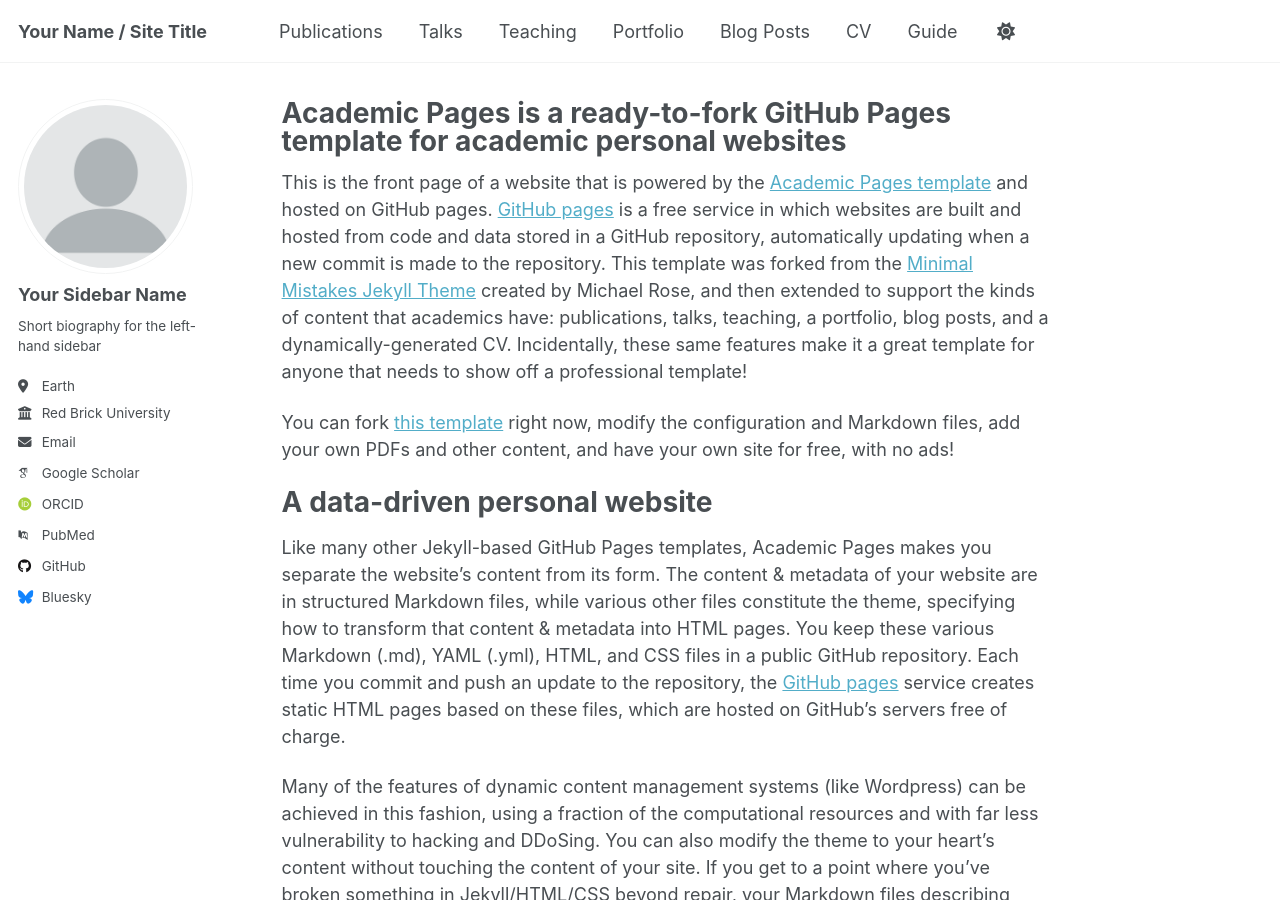
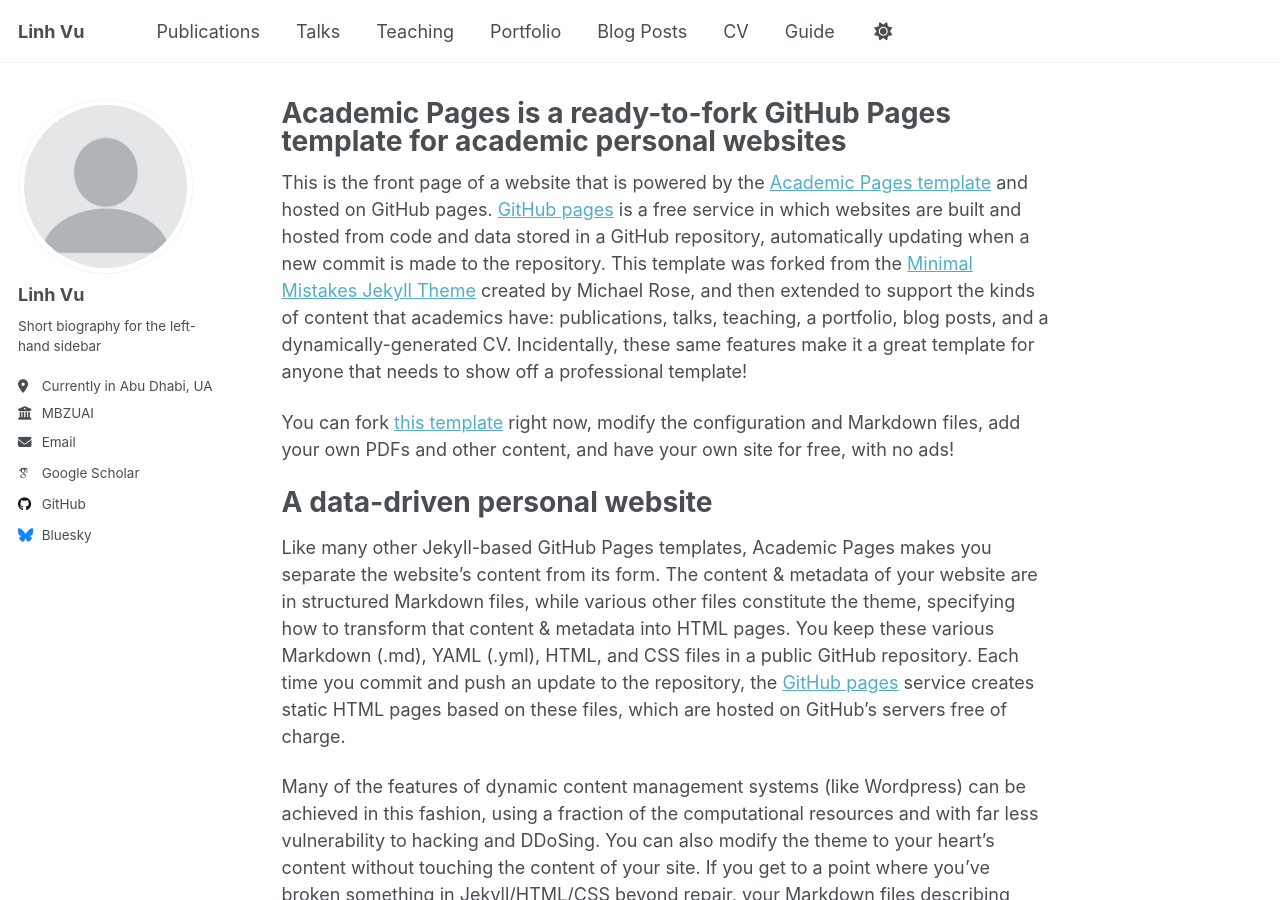
Before and after one commit to lvu5/lvu5.github.io, a Jekyll site: the page built from _pages/about.md, in a window 1280 px wide and 900 px high. Built offline with Jekyll 4.4.1, drawn with Linux system fonts in a browser that asks for light colours; some web fonts are replaced; a script that is not in the unit is left out.

Commit message:
Update _config.yml

```diff
--- a/_config.yml
+++ b/_config.yml
@@ -9,7 +9,7 @@
 # Basic Site Settings
 locale                   : "en-US"
 site_theme               : "default" # Currently available options are "default", "air"
-title                    : "Your Name / Site Title"
+title                    : "Linh Vu"
 title_separator          : "-"
 name                     : &name "Your Name"
 description              : &description "Your Name's academic portfolio"   # Update this with a general description of your site, this is the default if not overridden by a page
@@ -24,31 +24,31 @@ repository               : "academicpages/academicpages.github.io"
 author:
   # Biographic information
   avatar           : "profile.png"
-  name             : "Your Sidebar Name"
+  name             : "Linh Vu"
   pronouns         : # example: "she/her"
   bio              : "Short biography for the left-hand sidebar"
-  location         : "Earth"
-  employer         : "Red Brick University"
+  location         : "Currently in Abu Dhabi, UAE"
+  employer         : "MBZUAI"
   uri              : # URL
-  email            : "none@example.org"
+  email            : "linhtvu0@gmail.com"
 
   # Academic websites
-  academia         : # URL
-  arxiv            : # URL - Update with the correct link to your profile
-  googlescholar    : "https://scholar.google.com/citations?user=PS_CX0AAAAAJ"
+  # academia         : # URL
+  # arxiv            : # URL - Update with the correct link to your profile
+  googlescholar    : "https://scholar.google.com/citations?user=_A4HnY4AAAAJ&hl=en"
   inspire-hep      : # URL
   impactstory      : # URL
-  orcid            : "https://orcid.org/yourorcidurl"
-  semantic         : # URL
-  pubmed           : "https://www.ncbi.nlm.nih.gov/pubmed/?term=john+snow"
-  researchgate     : # URL
-  scopus           : # URL
+  # orcid            : "https://orcid.org/yourorcidurl"
+  # semantic         : # URL
+  # pubmed           : "https://www.ncbi.nlm.nih.gov/pubmed/?term=john+snow"
+  # researchgate     : # URL
+  # scopus           : # URL
 
   # Repositories and software development
   bitbucket        : # Username - Update with your username on the site
   codepen          : # Username
   dribbble         : # Username
-  github           : "academicpages"
+  github           : "http://github.com/lvu5"
   kaggle           : # Username
   stackoverflow    : # User number or user number and name (i.e., use "1" or "1/jeff-atwood")
 
```
